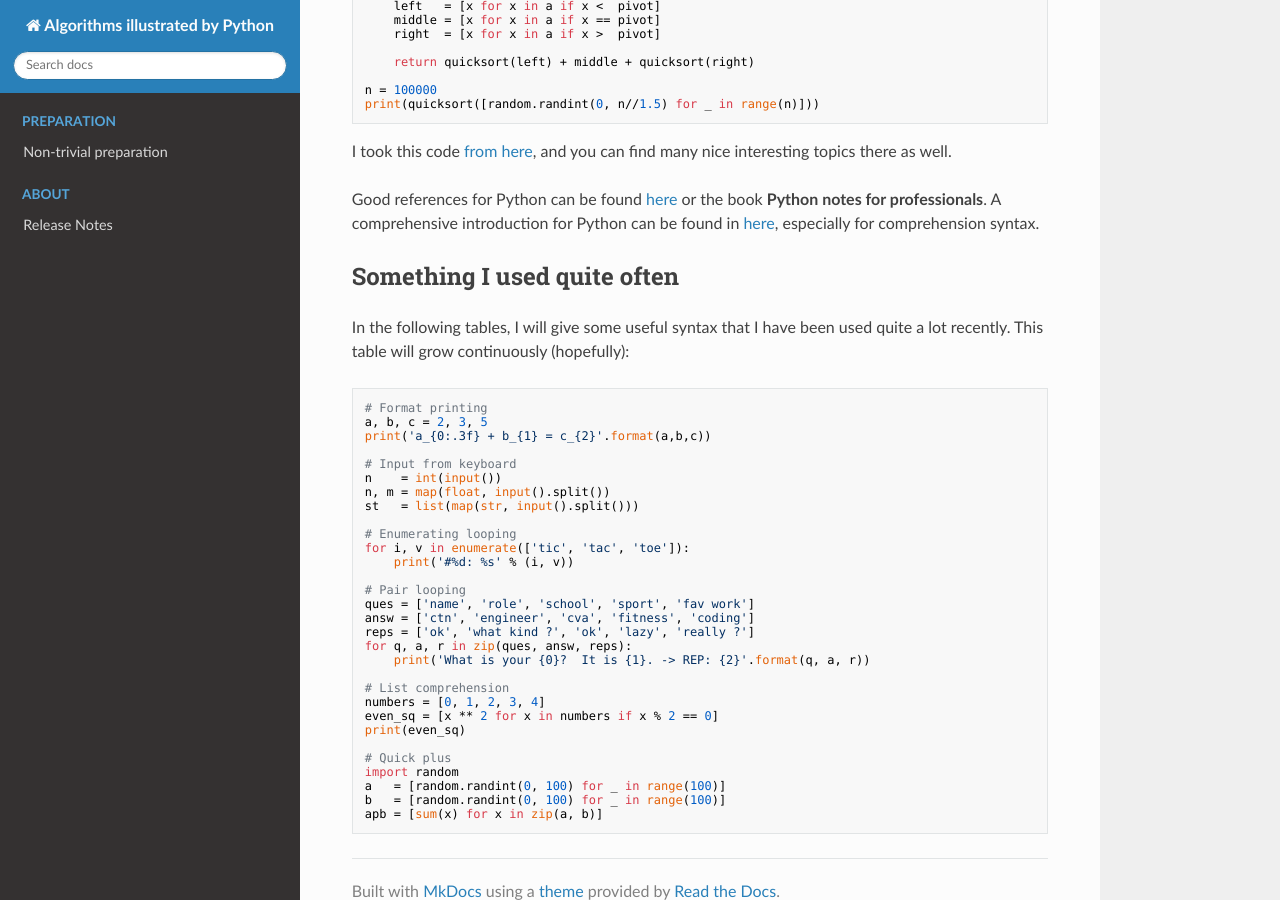
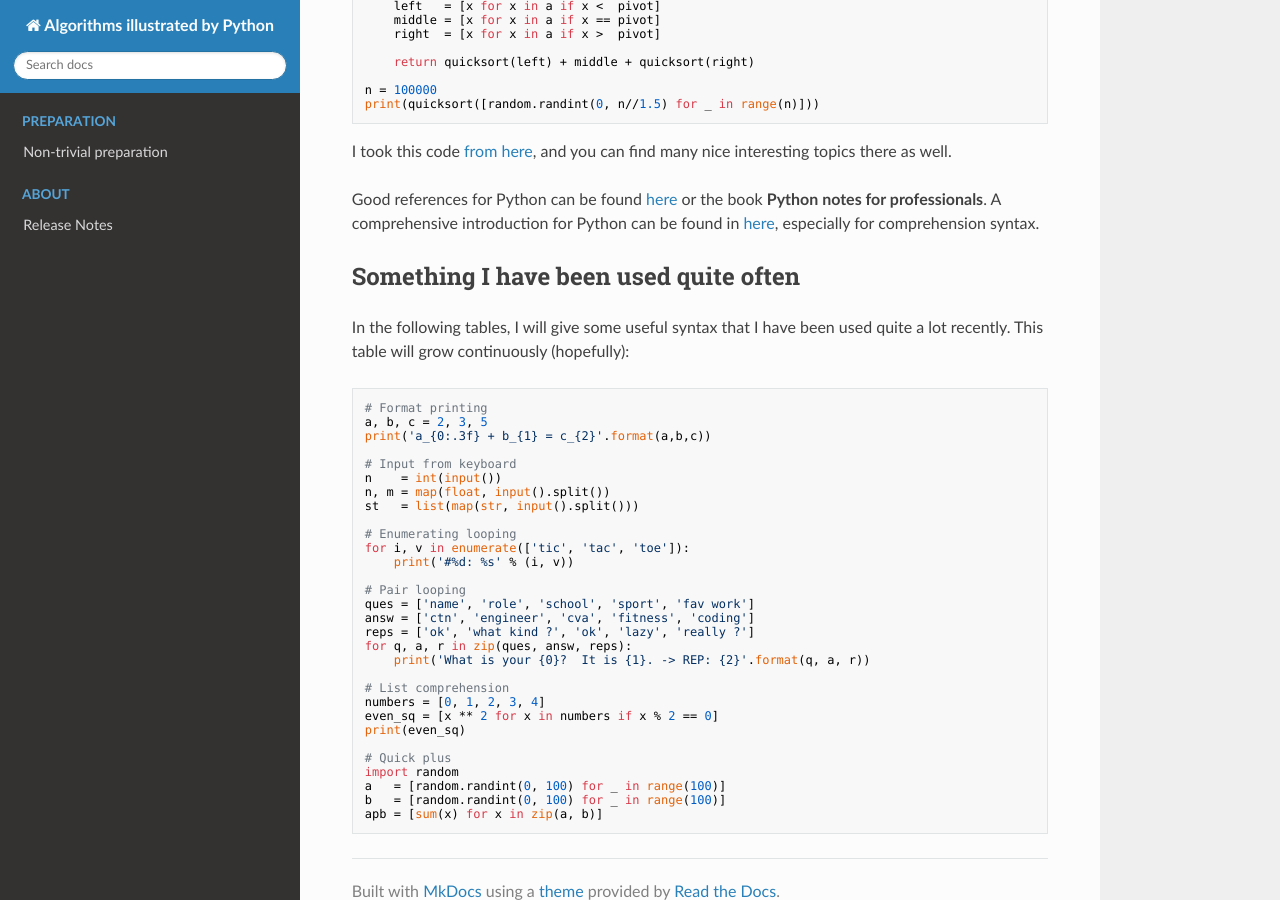
Before and after one commit to admiralrua/Algorithms-illustrated-by-Python, an MkDocs documentation site: the page built from docs/python-language.md, in a window 1280 px wide and 900 px high, scrolled down 492 px. Built offline with MkDocs 1.6.1, drawn with Linux system fonts in a browser that asks for light colours; nearby versions of some CDN libraries; old or Windows-style settings are respelled for this version of MkDocs.

````diff
--- a/docs/python-language.md
+++ b/docs/python-language.md
@@ -5,6 +5,7 @@ description: 'Python is really convenient :)'
 # Python programming language
 
 ## Brief introduction
+
 In this note, **Python 3.x** will be used to illustrate data structures and algorithms discussed. If you, accidentally, read this note, I guess you already know that Python is a high-level, dynamically typed multi-paradigm programming language.
 
 Python is so friendly in the sense that it is almost like pseudo-code allowing you to express ideas in a few lines of code. Please take a look at the implementation of the famous sorting method, Quick-Sort, down here in just 10 lines of code.
@@ -25,13 +26,13 @@ n = 100000
 print(quicksort([random.randint(0, n//1.5) for _ in range(n)]))
 ```
 
-I took this code [from here](http://cs231n.github.io/python-numpy-tutorial/ "A really good brief of Python"), and you can find many nice interesting topics there as well.
+I took this code [from here](http://cs231n.github.io/python-numpy-tutorial/), and you can find many nice interesting topics there as well.
 
-Good references for Python can be found [here](https://www.w3schools.com/python/ "w3schools") or the book **Python notes for professionals**. A comprehensive introduction for Python can be found in [here](https://docs.python.org/3.7/contents.html "Python official"), especially for comprehension syntax.
+Good references for Python can be found [here](https://www.w3schools.com/python/) or the book **Python notes for professionals**. A comprehensive introduction for Python can be found in [here](https://docs.python.org/3.7/contents.html), especially for comprehension syntax.
 
+## Something I have been used quite often
 
-## Something I used quite often
-In the following tables, I will give some useful syntax that I have been used quite a lot recently. This table will grow continuously (hopefully):
+In the following tables, I will give some useful syntax that I have been used quite a lot recently. This table will grow continuously \(hopefully\):
 
 ```python
 # Format printing
````
